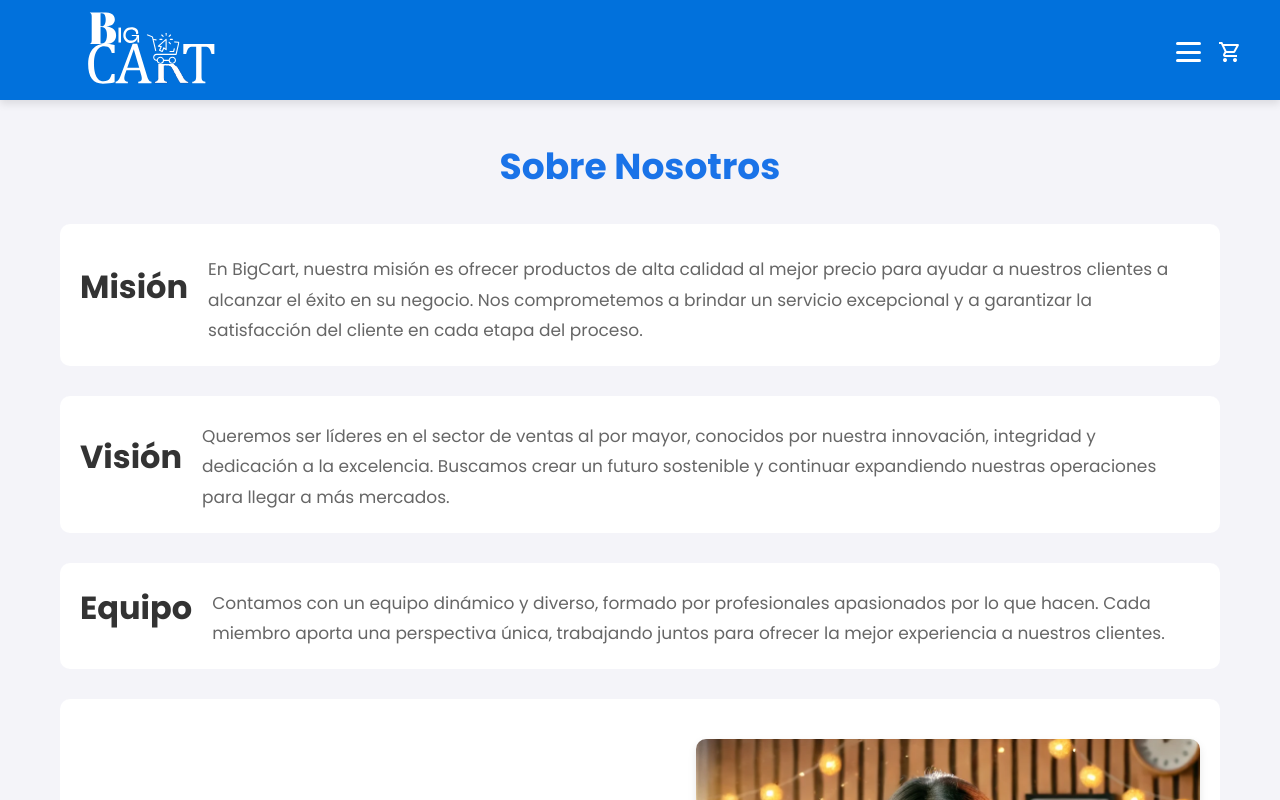
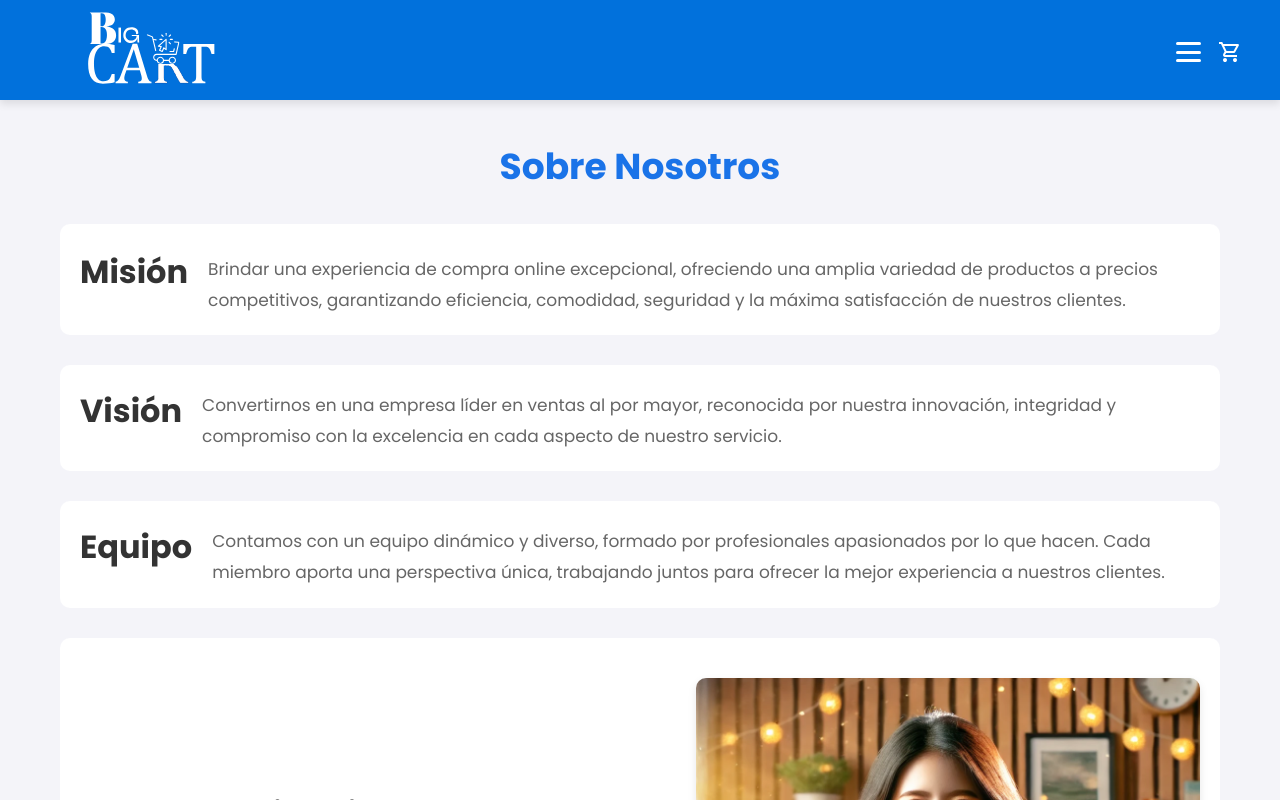
Before and after one commit to ange25-ca/BIG-CART, a React (Vite) app: page /about-us in a window 1280 px wide. Built offline with nearby package versions, Linux system fonts and the light colour scheme.

Commit message:
fix de texto
Se cambio el texto de la sección de nosotros, por el que esta en las diapositivas

```diff
--- a/src/components/AboutUs/components/SectionAboutUs.tsx
+++ b/src/components/AboutUs/components/SectionAboutUs.tsx
@@ -14,14 +14,14 @@ const AboutUs = () => {
         <div className="section mission">
           <h2>Misión</h2>
           <p>
-            En BigCart, nuestra misión es ofrecer productos de alta calidad al mejor precio para ayudar a nuestros clientes a alcanzar el éxito en su negocio. Nos comprometemos a brindar un servicio excepcional y a garantizar la satisfacción del cliente en cada etapa del proceso.
+          Brindar una experiencia de compra online excepcional, ofreciendo una amplia variedad de productos a precios competitivos, garantizando eficiencia, comodidad, seguridad y la máxima satisfacción de nuestros clientes.
           </p>
         </div>
 
         <div className="section vision">
           <h2>Visión</h2>
           <p>
-            Queremos ser líderes en el sector de ventas al por mayor, conocidos por nuestra innovación, integridad y dedicación a la excelencia. Buscamos crear un futuro sostenible y continuar expandiendo nuestras operaciones para llegar a más mercados.
+          Convertirnos en una empresa líder en ventas al por mayor, reconocida por nuestra innovación, integridad y compromiso con la excelencia en cada aspecto de nuestro servicio.
           </p>
         </div>
 
```
